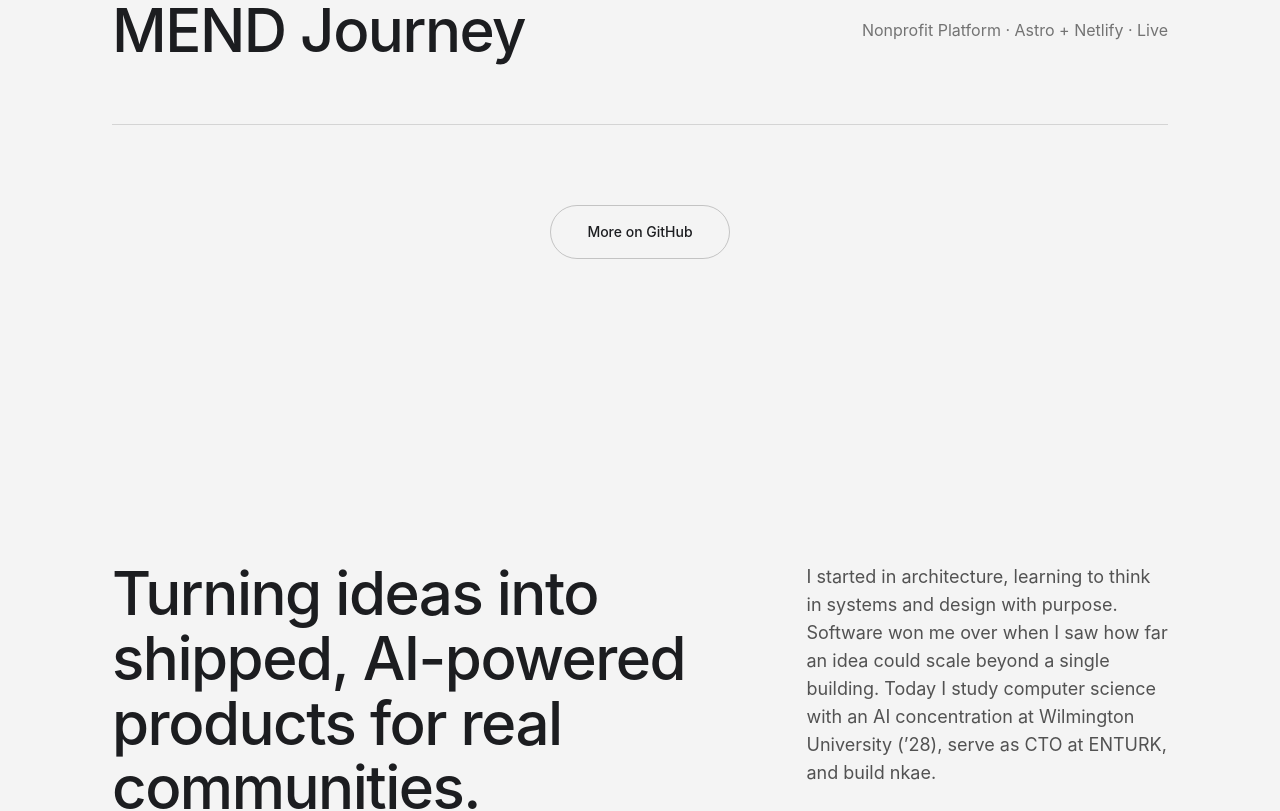
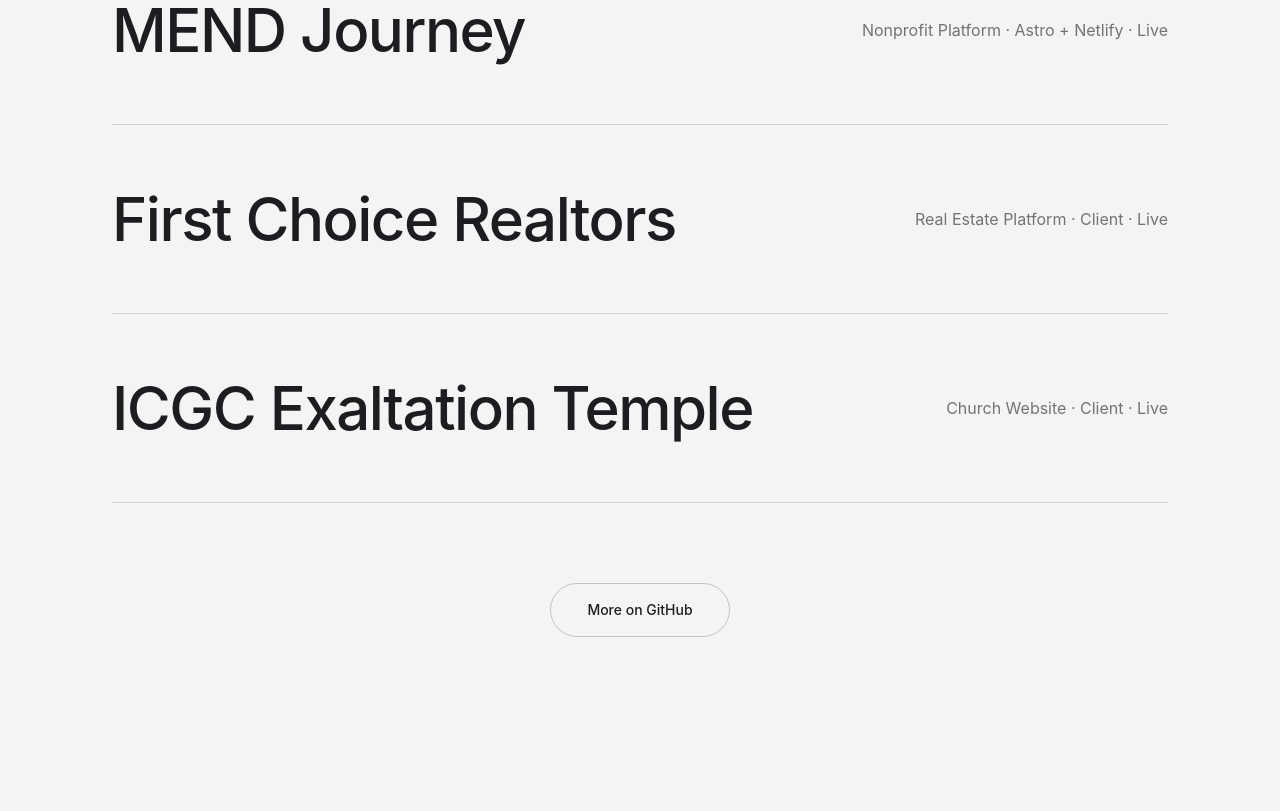
Before and after one commit to Jewettturkson/portfolio, a Next.js app: page / in a window 1280 px wide. Shown: the part 1680-2491 px from the top of the page. Built offline with nearby package versions, Linux system fonts and the light colour scheme; a web font is replaced by a local one.

Commit message:
Add First Choice Realtors and ICGC Exaltation Temple

```diff
--- a/app/components/Projects.tsx
+++ b/app/components/Projects.tsx
@@ -45,6 +45,22 @@
     gradient: "from-[#241536] to-[#c9a227]",
     caption: "Two production sites + automated email pipeline",
     image: "./previews/mend.webp",
+  },
+  {
+    name: "First Choice Realtors",
+    category: "Real Estate Platform · Client · Live",
+    href: "https://www.firstchoicerealtors.estate",
+    gradient: "from-[#0e2233] to-[#c9962c]",
+    caption: "Ghana property platform · listings, live map, mortgage tools",
+    image: "./previews/firstchoice.webp",
+  },
+  {
+    name: "ICGC Exaltation Temple",
+    category: "Church Website · Client · Live",
+    href: "https://icgcdelaware.org",
+    gradient: "from-[#1a1208] to-[#b8860b]",
+    caption: "Full church site · icgcdelaware.org",
+    image: "./previews/icgc.webp",
   },
 ];
 
```
Also changed, not shown: public/previews/firstchoice.webp (added), public/previews/icgc.webp (added).
